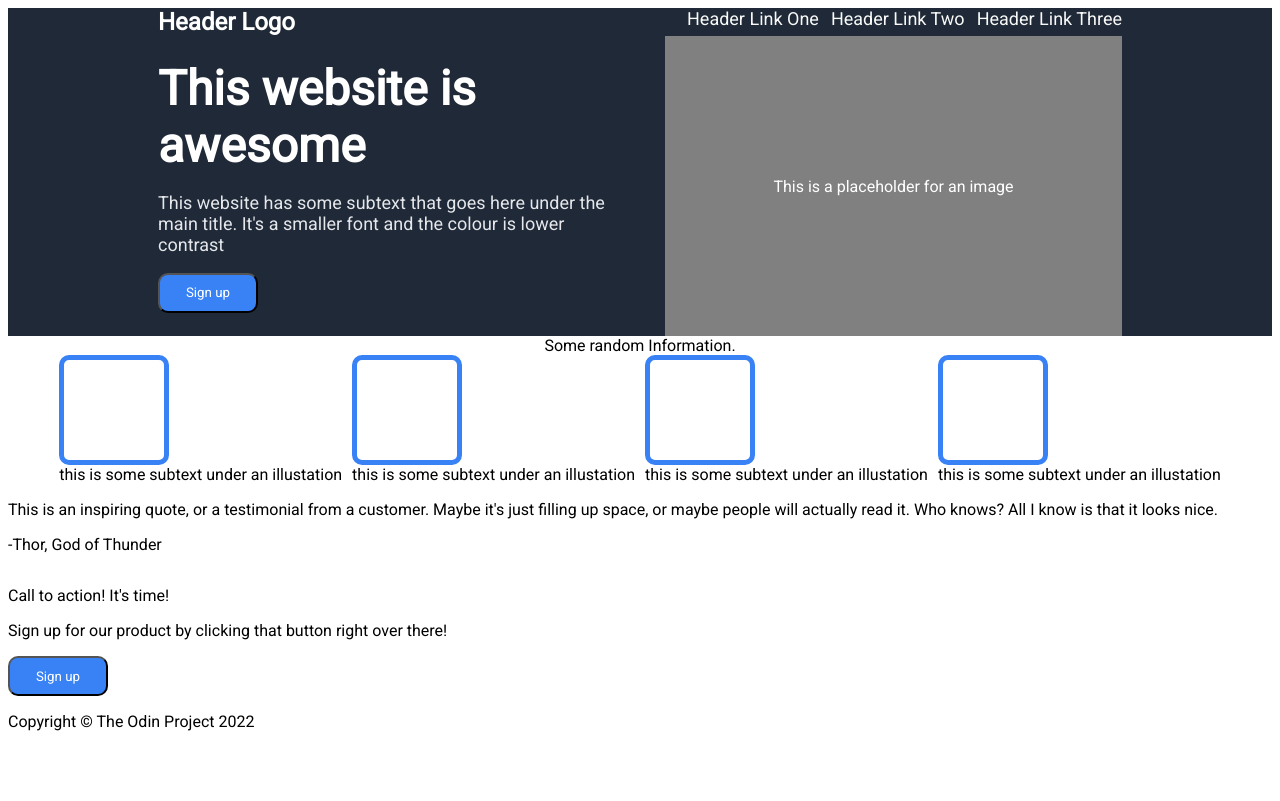
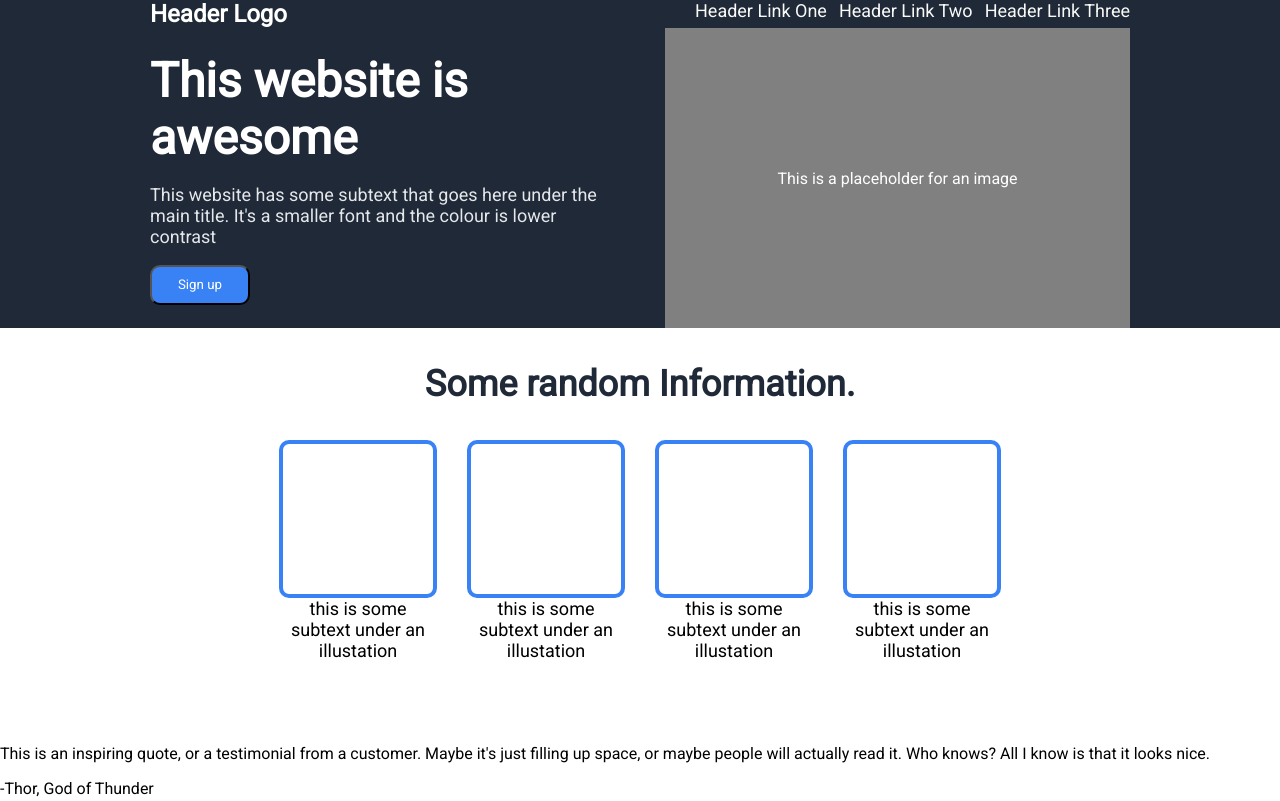
Before and after one commit to GooMoonRyoung/Landing-Page-Odin, a plain HTML site: page index.html in a window 1280 px wide. Shown: the top 801 px of the page. Drawn offline with Linux system fonts and the light colour scheme.

Commit message:
Completed the styling of the information section and the footer section. Fixed the margin on the whole document.

```diff
--- a/index.html
+++ b/index.html
@@ -22,7 +22,7 @@
         <div class="title">
             <div class="left-title">
                 <p id="font-title">This website is awesome</p>
-                <p id="secondary">This website has some subtext that goes here under the main title. It's a smaller font and the colour is lower contrast</p>
+                <p class="secondary">This website has some subtext that goes here under the main title. It's a smaller font and the colour is lower contrast</p>
                 <button>Sign up</button>
             </div>
             <div class="right-title">
@@ -67,7 +67,7 @@
         </div>
     </div>
     <div class="footer">
-        <p>Copyright © The Odin Project 2022 </p>
+        <p id="footer">Copyright © The Odin Project 2022</p>
     </div>
 </body>
 </html>
--- a/style.css
+++ b/style.css
@@ -5,14 +5,14 @@
 body{
     display: flex;
     flex-direction: column;
+    margin: 0px;
 }
 
-.hero{
+.hero, .footer{
     background-color: #1F2937;
     color:white;
     display: flex;
     flex-direction: column;
-
 }
 
 .header{
@@ -51,7 +51,7 @@ body{
     margin: 0px;
 }
 
-#secondary{
+.secondary{
     font-size: 18px;
     color: #E5E7EB
 }
@@ -63,8 +63,6 @@ body{
     background-color: grey;
 }
 
-#pretend{
-}
 
 .left-title{
     display: flex;
@@ -84,25 +82,58 @@ button{
     background-color: #3882F6;
 }
 
-
+/*This is were the Hero section of the css ends*/
 
 .information{
     display: flex;
     flex-direction: column;
     align-items: center;
+    height: 400px;
+}
+
+.headline{
+    font-size: 36px;
+    font-weight: bolder;
+    color: #1F2937;
+    padding: 35px 0px 35px 0px;
 }
 
 .container{
     display: flex;
     justify-content: center;
-    gap: 10px;
+    gap: 30px;
+}
+
+.box{
+    display: flex;
+    flex-direction: column;
+    align-items: center;
 }
 
 .img{
-    width: 100px;
-    height: 100px;
+    width: 150px;
+    height: 150px;
     border-style: solid;
-    border-width: 5px;
+    border-width: 4px;
     border-radius: 10px;
     border-color: #3882F6;
 }
+
+.sub-text{
+    width: 150px;
+    font-size: 18px;
+    text-align: center;
+}
+
+
+
+
+
+
+
+
+/*This is were the Hero section of the css ends*/
+.footer{
+    justify-content: center;
+    align-items: center;
+}
```
